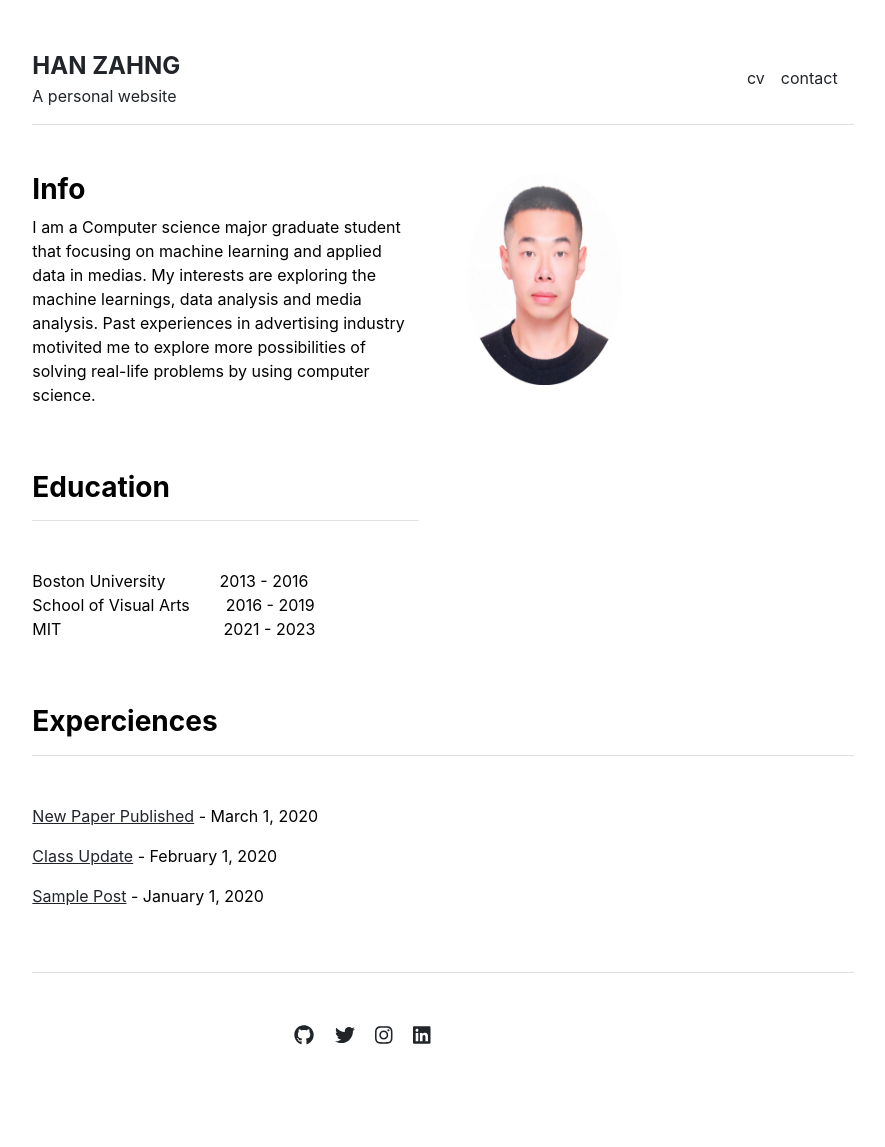
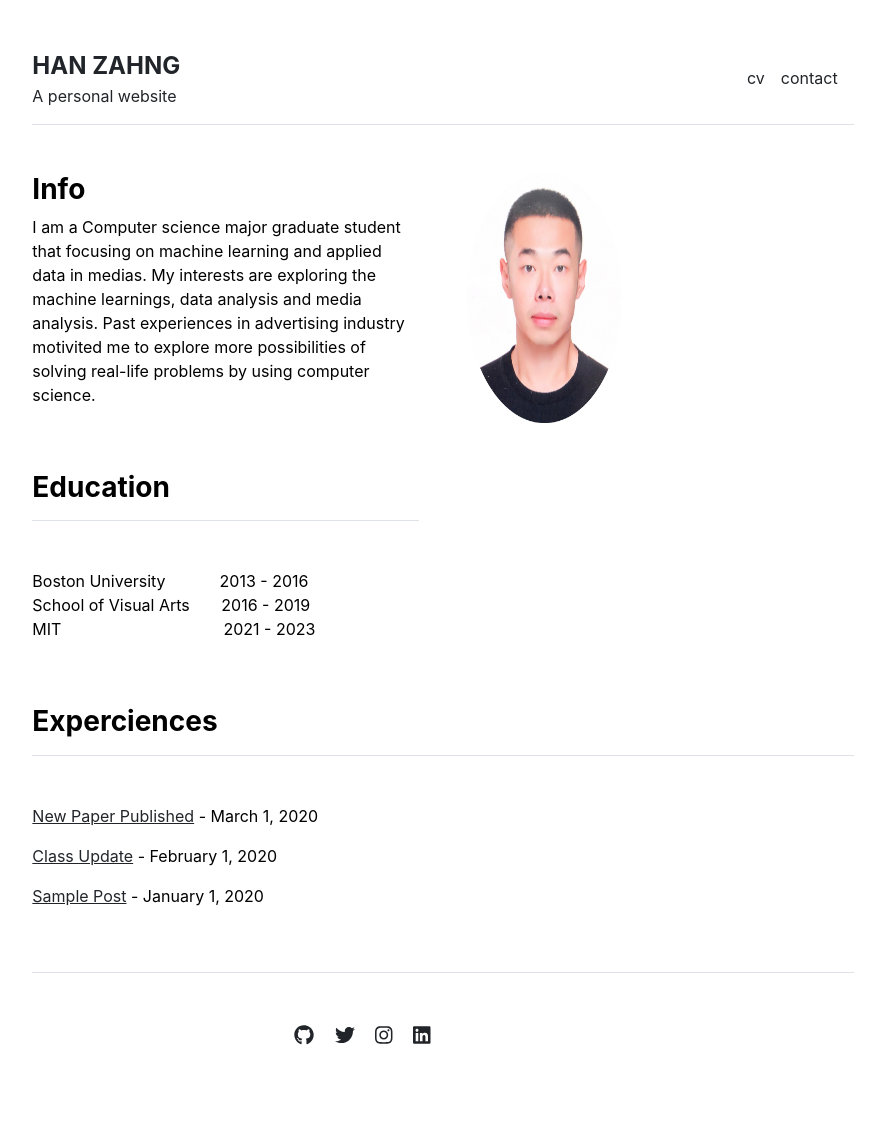
Before and after one commit to dukerosen/personal-website, a Jekyll site: the page built from index.md, in a window 1280 px wide. Shown: the whole page, without its empty margins (197-1082 px from the left). Built offline with Jekyll 4.4.1, drawn with Linux system fonts in a browser that asks for light colours.

Commit message:
Update home.html

```diff
--- a/_layouts/home.html
+++ b/_layouts/home.html
@@ -8,7 +8,7 @@ layout: default
     {{ content }}
   </div>
   <div class="col-md-6">
-    <img src="assets/img/home.jpg" alt=" " width="40%" height="85%">
+    <img src="assets/img/home.jpg" alt=" " width="40%" height="100%">
   </div>
 </div>
 
@@ -17,7 +17,7 @@ layout: default
     <h3 class="fw-bold border-bottom pb-3 mb-5">Education</h3>
     <p>
       Boston University &nbsp; &nbsp; &nbsp; &nbsp; &nbsp; &nbsp;2013 - 2016
-  <br>School of Visual Arts &nbsp; &nbsp; &nbsp; &nbsp;2016 - 2019
+  <br>School of Visual Arts &nbsp; &nbsp; &nbsp; 2016 - 2019
   <br>MIT &nbsp; &nbsp; &nbsp; &nbsp; &nbsp; &nbsp; &nbsp; &nbsp; &nbsp; &nbsp; &nbsp; &nbsp; &nbsp; &nbsp; &nbsp; &nbsp; &nbsp; &nbsp;2021 - 2023
     <p>
   </div>
```
